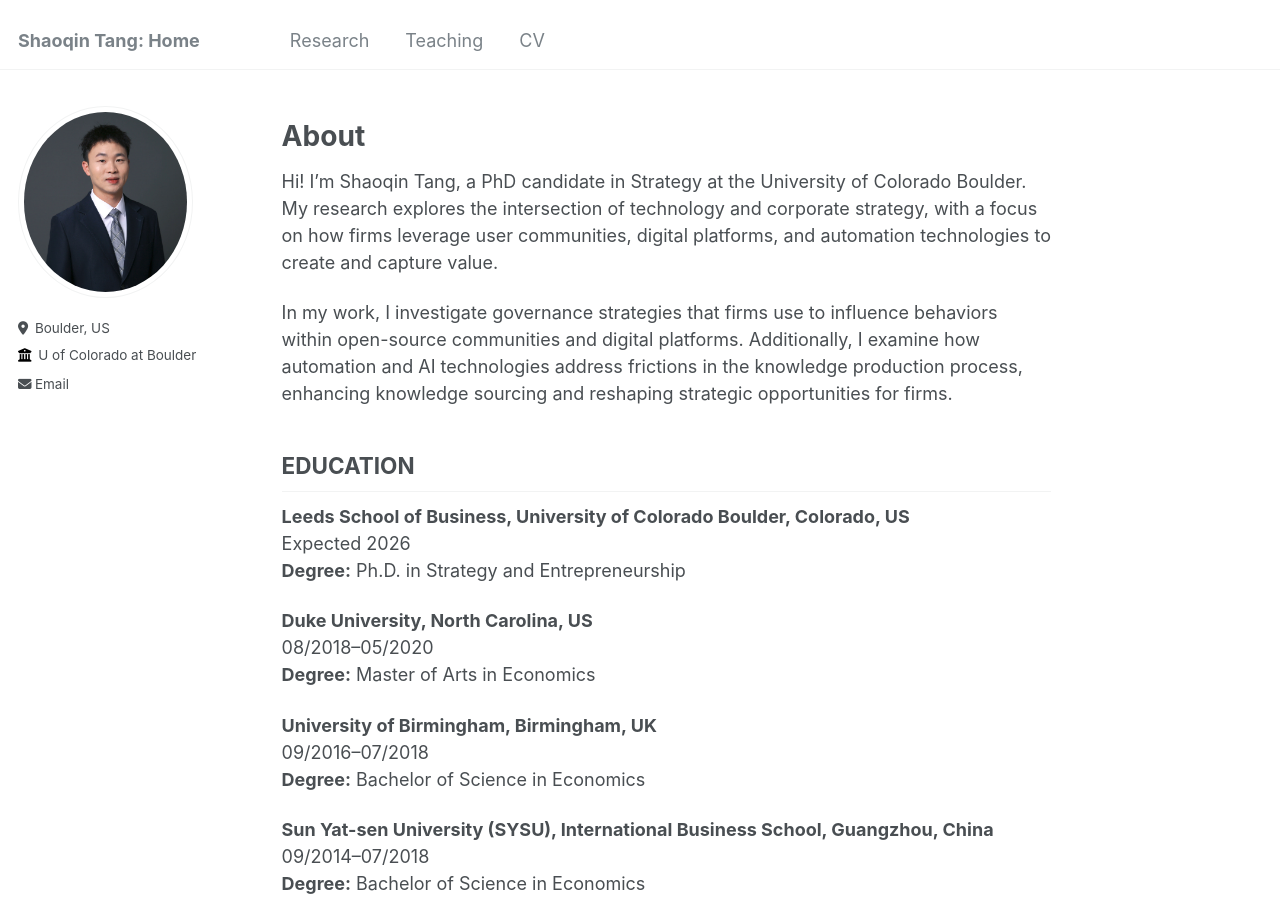
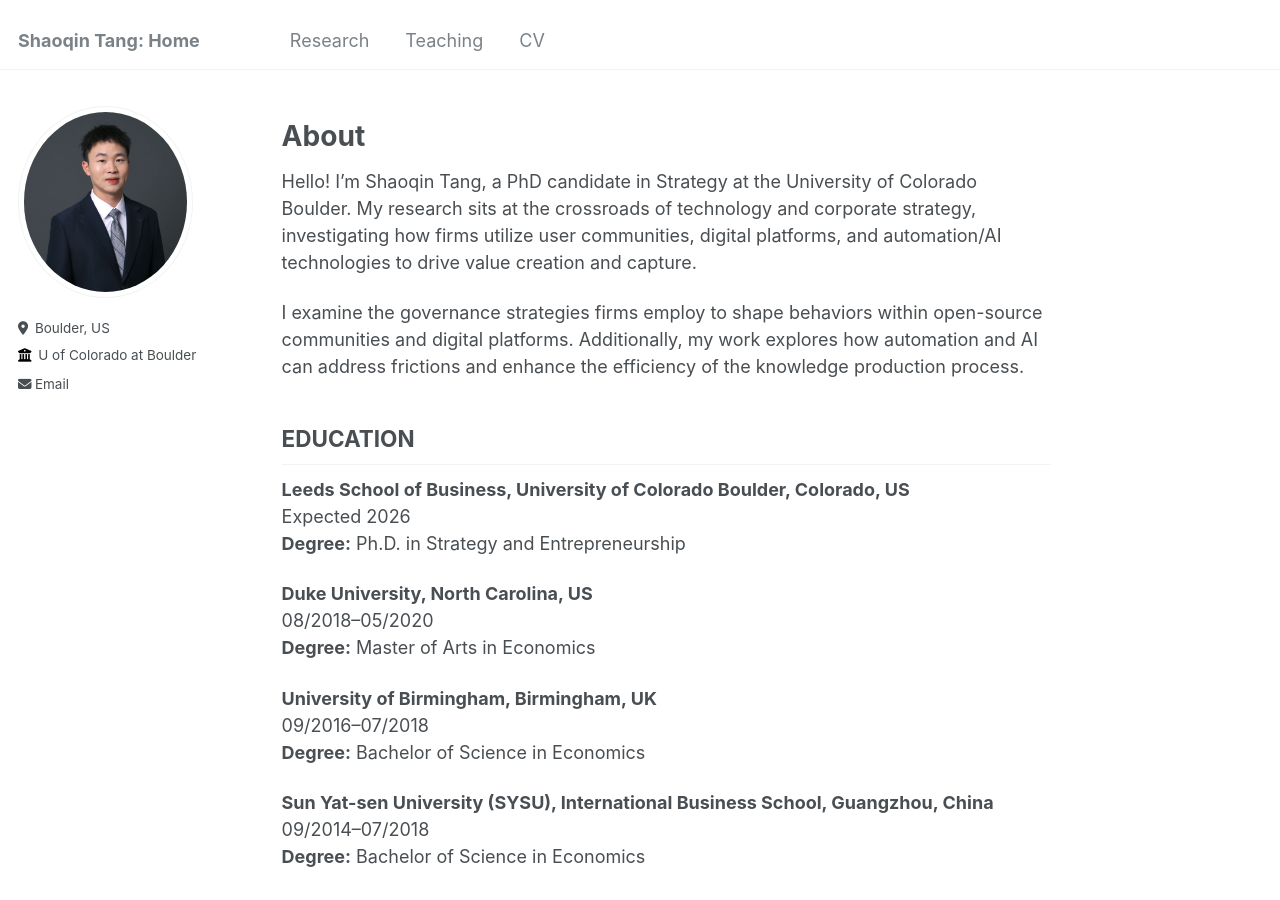
Before and after one commit to shaoqint/Shaoqint.github.io, a Jekyll site: the page built from _pages/about.md, in a window 1280 px wide and 900 px high. Built offline with Jekyll 4.4.1, drawn with Linux system fonts in a browser that asks for light colours.

Commit message:
Update about.md

```diff
--- a/_pages/about.md
+++ b/_pages/about.md
@@ -9,9 +9,9 @@ redirect_from:
 
 # About
 
-Hi! I’m Shaoqin Tang, a PhD candidate in Strategy at the University of Colorado Boulder. My research explores the intersection of technology and corporate strategy, with a focus on how firms leverage user communities, digital platforms, and automation technologies to create and capture value.
+Hello! I’m Shaoqin Tang, a PhD candidate in Strategy at the University of Colorado Boulder. My research sits at the crossroads of technology and corporate strategy, investigating how firms utilize user communities, digital platforms, and automation/AI technologies to drive value creation and capture.
 
-In my work, I investigate governance strategies that firms use to influence behaviors within open-source communities and digital platforms. Additionally, I examine how automation and AI technologies address frictions in the knowledge production process, enhancing knowledge sourcing and reshaping strategic opportunities for firms.
+I examine the governance strategies firms employ to shape behaviors within open-source communities and digital platforms. Additionally, my work explores how automation and AI can address frictions and enhance the efficiency of the knowledge production process.
 
 ## EDUCATION
 
```
